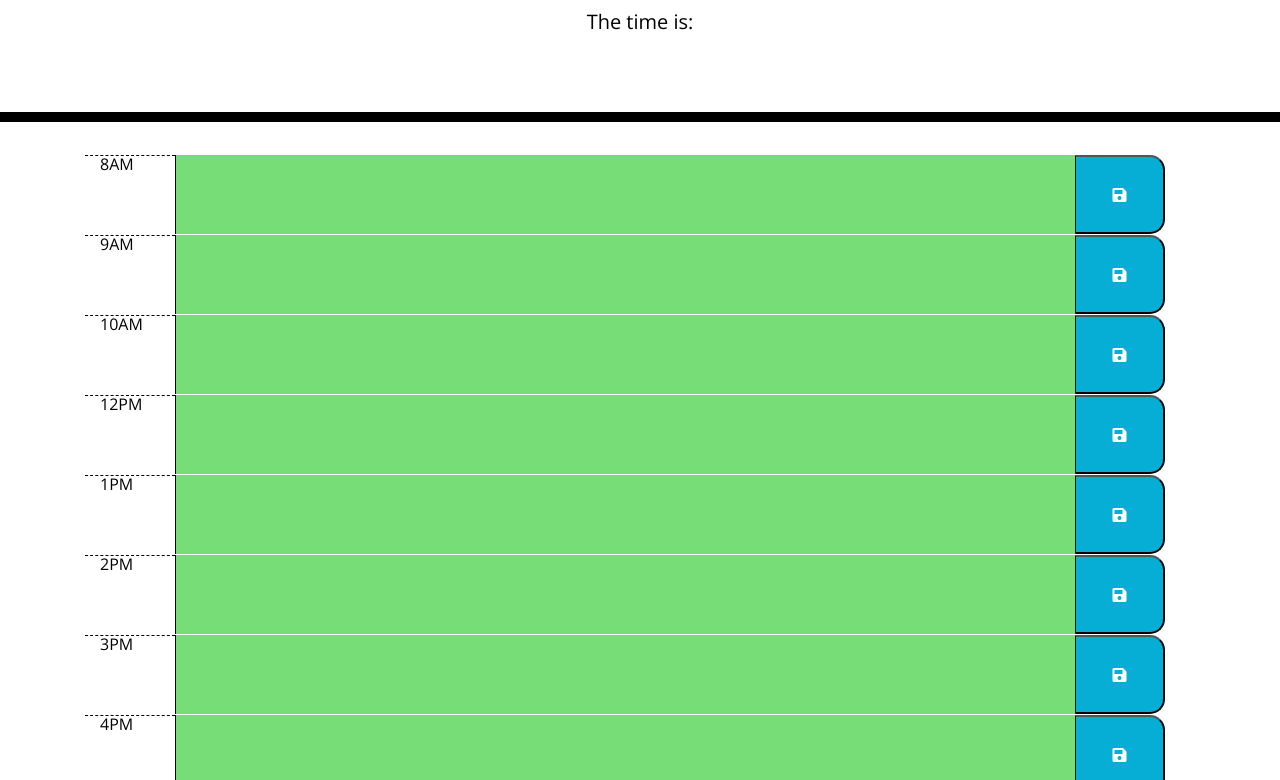
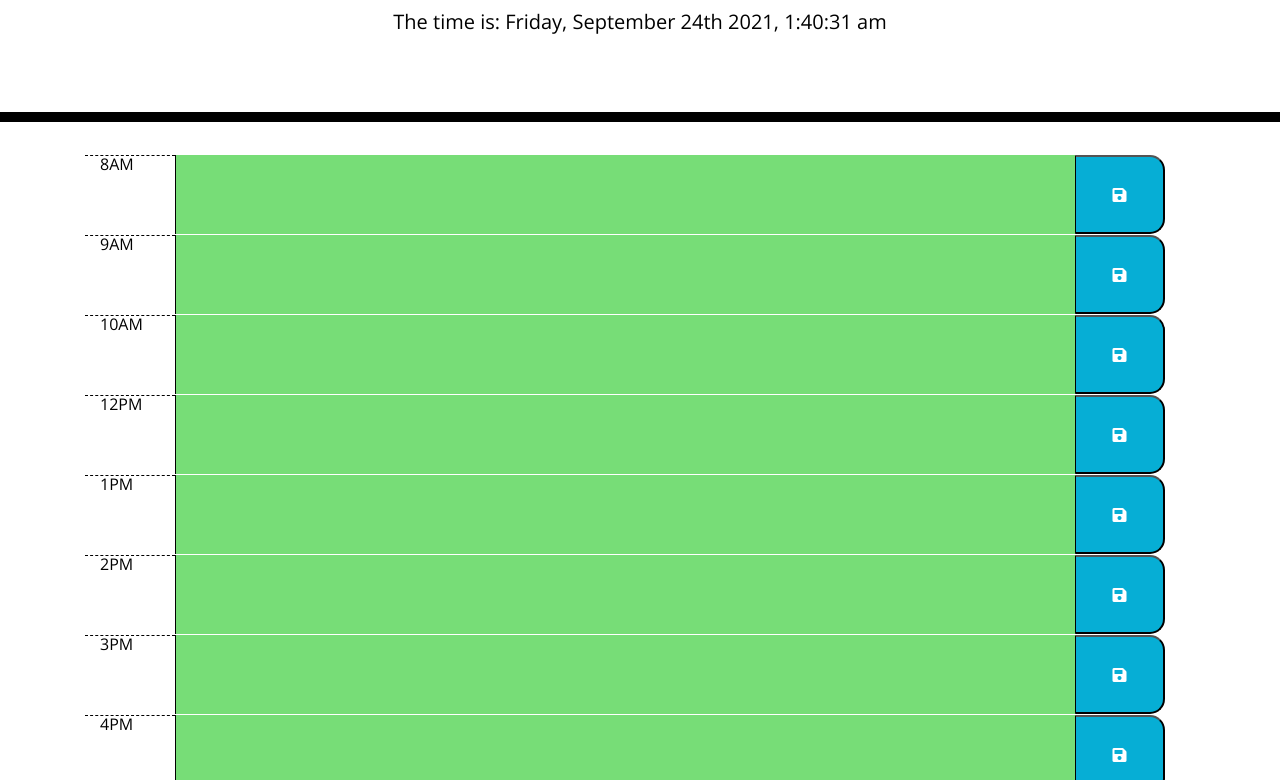
Before and after one commit to joshuakwatkins/Daily-Planner, a plain HTML site: page index.html in a window 1280 px wide. Shown: the part 182-962 px from the top of the page. Drawn offline with nearby package versions, Linux system fonts and the light colour scheme.

Commit message:
added comments to js

```diff
--- a/Assets/JS/script.js
+++ b/Assets/JS/script.js
@@ -1,3 +1,13 @@
+
+// these two variables and setInterval display the current time and updates every 10th of a second
+var timeDisplayEl = $("#currentDay");
+
+var displayTime = function () {
+    var currentTime = moment().format("dddd, MMMM Do YYYY, h:mm:ss a");
+    timeDisplayEl.text(currentTime);
+  };
+setInterval(displayTime, 100);
+
 var pappy = $(".container");
 var timeSlots = [];
 var theTime = [
@@ -14,6 +24,8 @@ var theTime = [
   "7PM",
   "8PM",
 ];
+
+// This for loop builds 12 time slot blocks with the appropriate styling.
 for (var i = 0; i < 12; i++) {
   var timeSlotDiv = $("<div>").attr({
     id: "time-slot-" + (i + 1),
@@ -24,6 +36,7 @@ for (var i = 0; i < 12; i++) {
   });
   var hourPTag = $("<p>").text(theTime[i]);
   var currentState;
+//   this if statement determines
   if (moment(theTime[i], "hA").isSame()){
       currentState = "present";
   } else if (moment(theTime[i], "hA").isBefore()){
@@ -44,6 +57,7 @@ for (var i = 0; i < 12; i++) {
   var saveIcon = $("<i>").attr({
     class: "fa fa-save",
   });
+//   this is the actual building of the elements.
   timeSlotDiv.append(timeSlotHourDiv);
   timeSlotHourDiv.append(hourPTag);
   timeSlotDiv.append(timeSlotTextDiv);
@@ -51,6 +65,7 @@ for (var i = 0; i < 12; i++) {
   timeSlotDiv.append(saveButton);
   saveButton.append(saveIcon);
   pappy.append(timeSlotDiv);
+//   this is the save function
   saveButton.on("click", function() {
       var userEntry = $(this).prev().children("textarea").val();
       var entryName = $(this).parent().attr("id");
@@ -60,11 +75,6 @@ for (var i = 0; i < 12; i++) {
       console.log($(this));
   });
   console.log(timeSlotDiv);
+//   this recalls the user's saved inputs
   this.userInput.val(localStorage.getItem("time-slot-" + (i + 1)))
   }
-
-var displayTime = function () {
-  var currentTime = moment().format("dddd, MMMM Do YYYY, h:mm:ss a");
-  timeDisplayEl.text(currentTime);
-};
-setInterval(displayTime, 100);
```
Also changed, not shown: index.html (+2 -0 lines), Assets/IMG/whole-site-screenshot.png (added).
